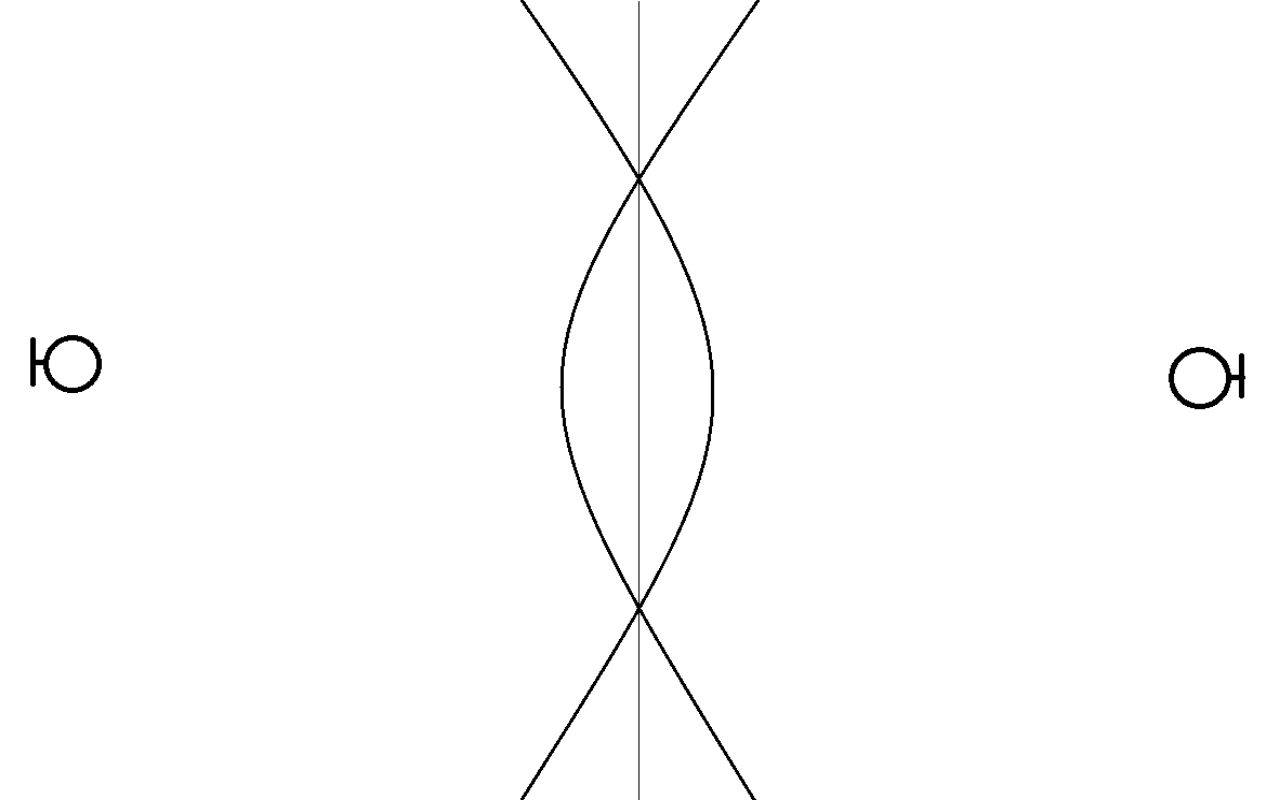
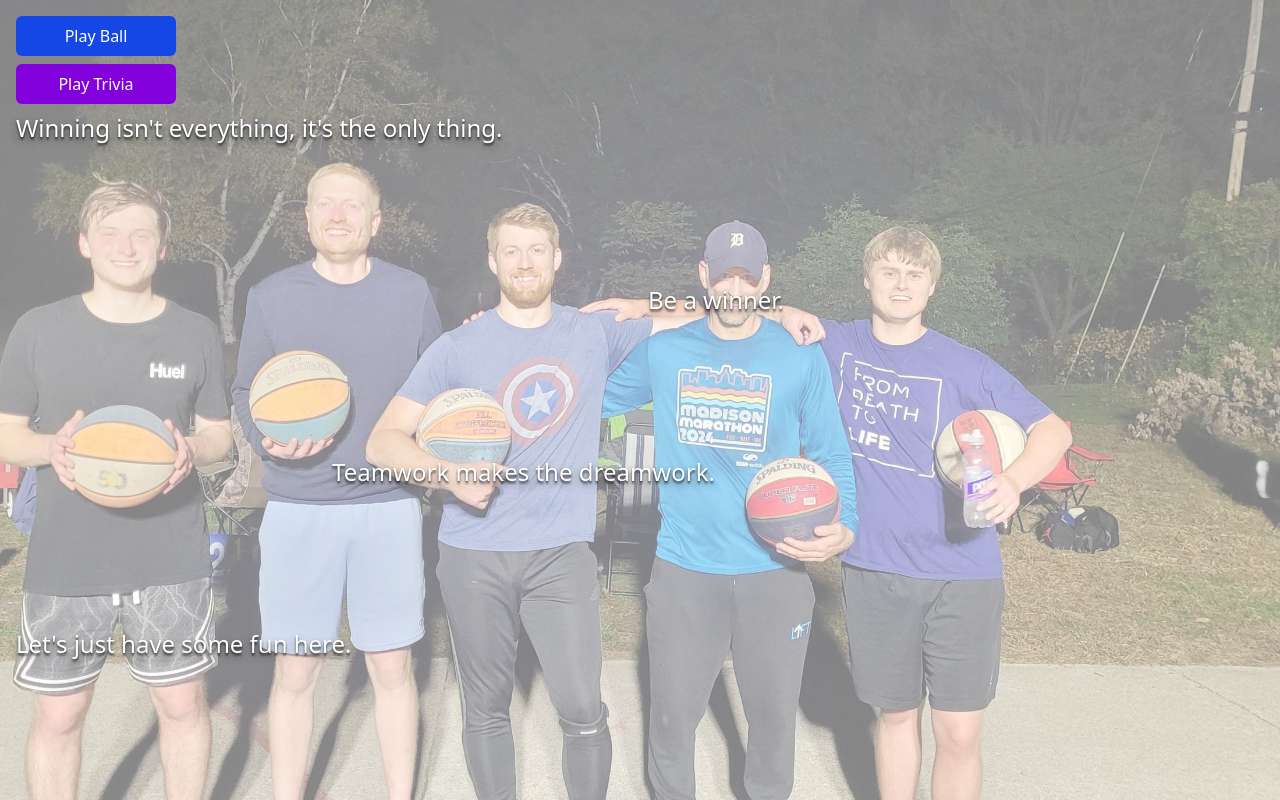
Before and after one commit to greelz/basketball, a Next.js app: page / in a window 1280 px wide. Built offline with nearby package versions, Linux system fonts and the light colour scheme.

Commit message:
Temp updates

```diff
--- a/app/admin/[leagueId]/[seasonId]/page.tsx
+++ b/app/admin/[leagueId]/[seasonId]/page.tsx
@@ -1,37 +1,24 @@
-"use server";
-import LinkList from "@/app/components/LinkList";
-import {
-  addGame,
-  addTeam,
-  getGamesForSeason,
-  getTeamNameByTeamId,
-  getTeamsForSeason,
-} from "@/app/database";
-import { Team } from "@/app/types";
-import { Timestamp } from "firebase/firestore";
-import { revalidatePath } from "next/cache";
-import Link from "next/link";
-
-interface IPage {
-  params: { leagueId: string; seasonId: string };
-}
+import LinkList from '@/app/components/LinkList';
+import { addGame, addTeam, getGamesForSeason, getTeamsForSeason } from '@/app/database';
+import { Team } from '@/app/types';
+import { revalidatePath } from 'next/cache';
+import Link from 'next/link';
 
 function getTeamNameFromCachedTeams(teamId: string, teams: Team[]) {
   return teams.find((t) => t.id === teamId)?.name;
 }
 
-export default async function SeasonPage({ params }: IPage) {
-  const leagueId = params.leagueId;
-  const seasonId = params.seasonId;
-  const teams = await getTeamsForSeason(params.leagueId, params.seasonId);
-  const games = await getGamesForSeason(params.leagueId, params.seasonId);
+export default async function SeasonPage({ params }: PageProps<'/admin/[leagueId]/[seasonId]'>) {
+  const { leagueId, seasonId } = await params;
+  const teams = await getTeamsForSeason(leagueId, seasonId);
+  const games = await getGamesForSeason(leagueId, seasonId);
   // Format games to contain the timestamp
   for (let i = 0; i < games.length; ++i) {
     const teamA = getTeamNameFromCachedTeams(games[i].team1, teams);
     const teamB = getTeamNameFromCachedTeams(games[i].team2, teams);
     const timestamp = games[i].date.toDate().toLocaleString();
     games[i].name = `${teamA} v ${teamB} - ${timestamp}${
-      games[i].name ? ` [${games[i].name}]` : ""
+      games[i].name ? ` [${games[i].name}]` : ''
     }`;
   }
 
@@ -46,30 +33,24 @@ export default async function SeasonPage({ params }: IPage) {
   return (
     <>
       <div>
-        <Link
-          className="inline-block m-1 btn btn-blue"
-          href={`/scoreboard/${leagueId}/${seasonId}`}
-        >
-          Go to scoreboard!
-        </Link>
         <h1>Games</h1>
         <LinkList data={games} slug="/live" />
         <form
           action={async (formData) => {
-            "use server";
-            const teams = formData.getAll("teams");
+            'use server';
+            const teams = formData.getAll('teams');
             if (teams?.length !== 2) return; // don't need to add error handling, just don't add
-            const gameName = formData.get("gameName") as string;
-            const date = new Date(formData.get("datetime") as string);
+            const gameName = formData.get('gameName') as string;
+            const date = new Date(formData.get('datetime') as string);
             await addGame(
-              params.leagueId,
-              params.seasonId,
+              leagueId,
+              seasonId,
               teams[0] as string,
               teams[1] as string,
               gameName,
               date
             );
-            revalidatePath("/");
+            revalidatePath('/');
           }}
         >
           <div>
@@ -103,16 +84,13 @@ export default async function SeasonPage({ params }: IPage) {
       </div>
       <div>
         <h1>Teams</h1>
-        <LinkList
-          data={teams}
-          slug={`/admin/${params.leagueId}/${params.seasonId}/teams`}
-        />
+        <LinkList data={teams} slug={`/admin/${leagueId}/${seasonId}/teams`} />
         <form
           action={async (formData) => {
-            "use server";
-            const teamName = formData.get("teamName") as string;
-            await addTeam(params.leagueId, params.seasonId, teamName);
-            revalidatePath("/");
+            'use server';
+            const teamName = formData.get('teamName') as string;
+            await addTeam(leagueId, seasonId, teamName);
+            revalidatePath('/');
           }}
         >
           <h4>Add a team</h4>
--- a/app/admin/page.tsx
+++ b/app/admin/page.tsx
@@ -3,10 +3,6 @@ import { db } from "../config";
 import { League } from "../types";
 import LinkList from "../components/LinkList";
 import { addLeague } from "../database";
-
-interface LeaguesPageProps {
-  leagues: League[];
-}
 
 export default async function LeaguesPage() {
   const data = await getData();
--- a/app/page.tsx
+++ b/app/page.tsx
@@ -1,35 +1,33 @@
-import Image from "next/image";
-import court from "../public/images/court.png";
+import Image from 'next/image';
+import Link from 'next/link';
+import court from '../public/images/champs.jpg';
 
 export default function Home() {
   return (
-    <div className="courtDiv">
-      <Team teamId={1} players={["mike", "john", "bill"]} />
-      <div className="courtImageDiv">
-        <Image alt="court" src={court.src} fill />
+    <div className="relative min-h-dvh flex">
+      <Image className="z-0 absolute h-full object-cover opacity-50" alt="Champs" src={court} />
+      <div className="p-4 flex-1 flex flex-col gap-2">
+        <Link className="btn-blue h-10 w-40 text-white text-center z-1" href="/admin">
+          Play Ball
+        </Link>
+        <Link className="btn-purple h-10 w-40 text-white text-center z-1" href="/trivia">
+          Play Trivia
+        </Link>
+        <div className="flex-1 grid grid-cols-4 gap-4">
+          <span className="text-2xl text-white text-shadow-lg/40 z-2 col-start-1 col-span-3">
+            Winning isn't everything, it's the only thing.
+          </span>
+          <span className="text-2xl text-white text-shadow-lg/40 z-2 col-span-2 col-start-3">
+            Be a winner.
+          </span>
+          <span className="text-2xl text-white text-shadow-lg/40 z-2 col-span-3 col-start-2">
+            Teamwork makes the dreamwork.
+          </span>
+          <span className="text-2xl text-white text-shadow-lg/40 z-2 col-start-1 col-span-3">
+            Let's just have some fun here.
+          </span>
+        </div>
       </div>
-      <Team teamId={2} players={["mike longnamejackson", "john", "bill"]} />
     </div>
   );
 }
-
-interface IPlayerProps {
-  name: string;
-}
-function Player(props: IPlayerProps) {
-  return <div className="hover:bg-slate-100 player">{props.name}</div>;
-}
-
-interface ITeamProps {
-  players: string[];
-  teamId: number;
-}
-function Team(props: ITeamProps) {
-  return (
-    <div className="team" key={props.teamId}>
-      {props.players.map((p, i) => (
-        <Player name={p} key={p + i} />
-      ))}
-    </div>
-  );
-}
```
Also changed, not shown: app/components/LinkList.tsx (+8 -4 lines), app/database.ts (+49 -123 lines), public/images/champs.jpg (added).
